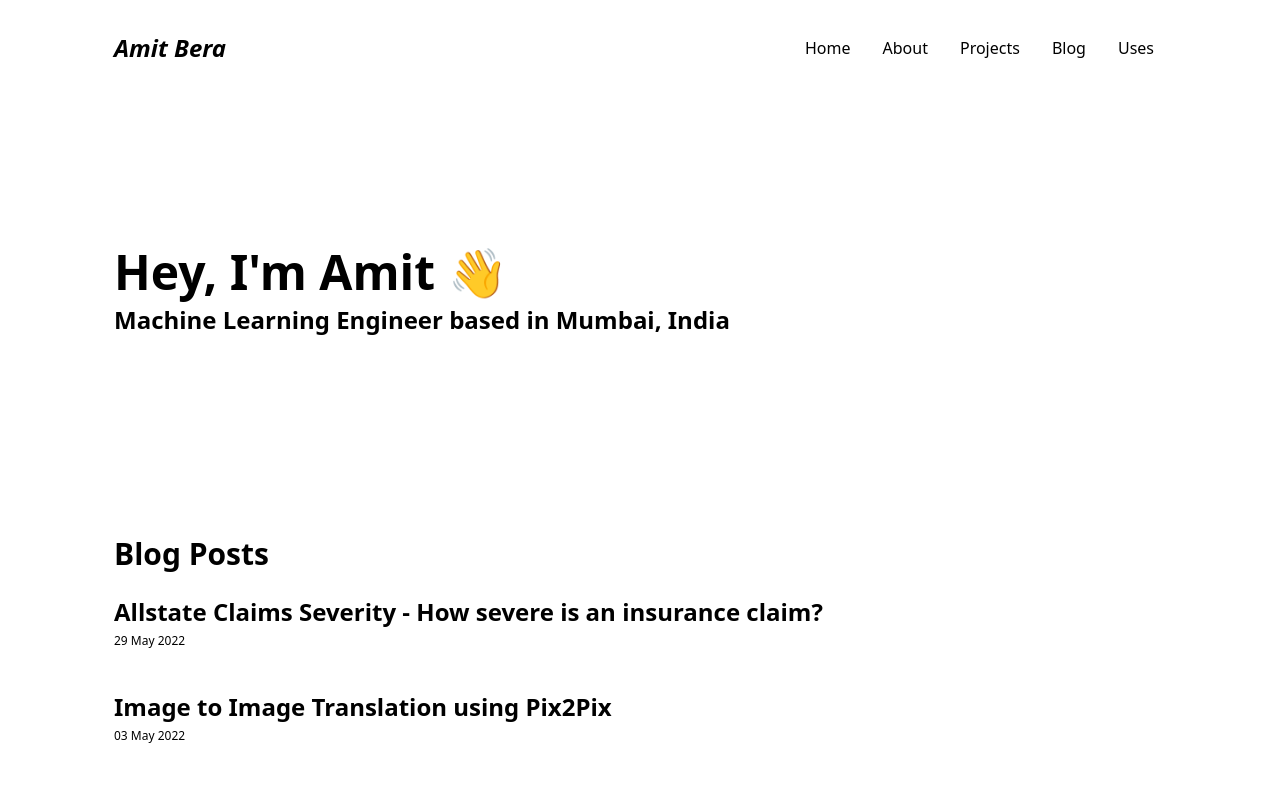
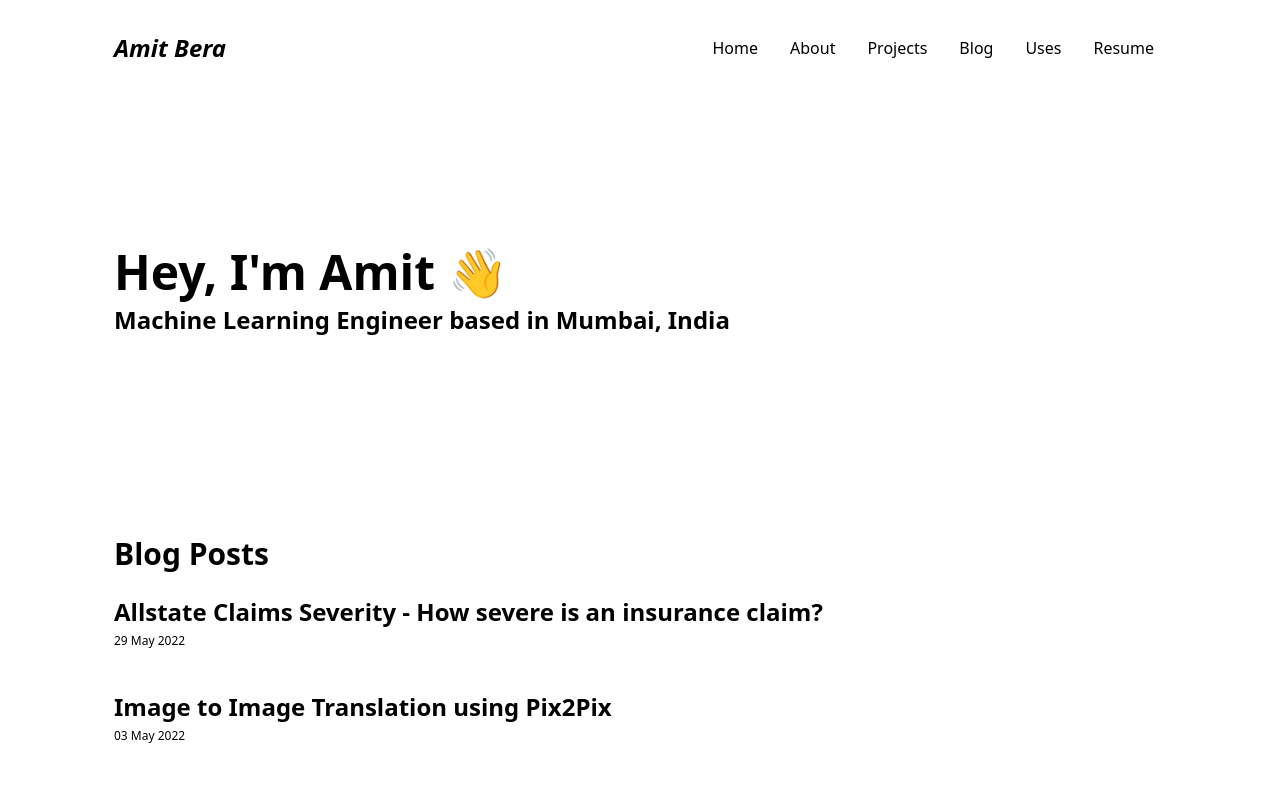
Before and after one commit to amitalokbera/portfolio, a Next.js app: page / in a window 1280 px wide. Shown: the top 791 px of the page. Built offline with nearby package versions, Linux system fonts and the light colour scheme.

Commit message:
added resume

```diff
--- a/src/components/header.js
+++ b/src/components/header.js
@@ -60,6 +60,9 @@ const Header = () => {
                             <Link href="/uses">
                               <a className="px-3 py-2 rounded-md font-medium">Uses</a>
                             </Link>
+                            <Link href="https://drive.google.com/file/d/1QZG5VpdjAUKR_e4YKFTU_oBg1fR_zF3u/view?usp=sharing">
+                              <a className="px-3 py-2 rounded-md font-medium">Resume</a>
+                            </Link>
                         </div>
                       </div>
                     </div>
```
